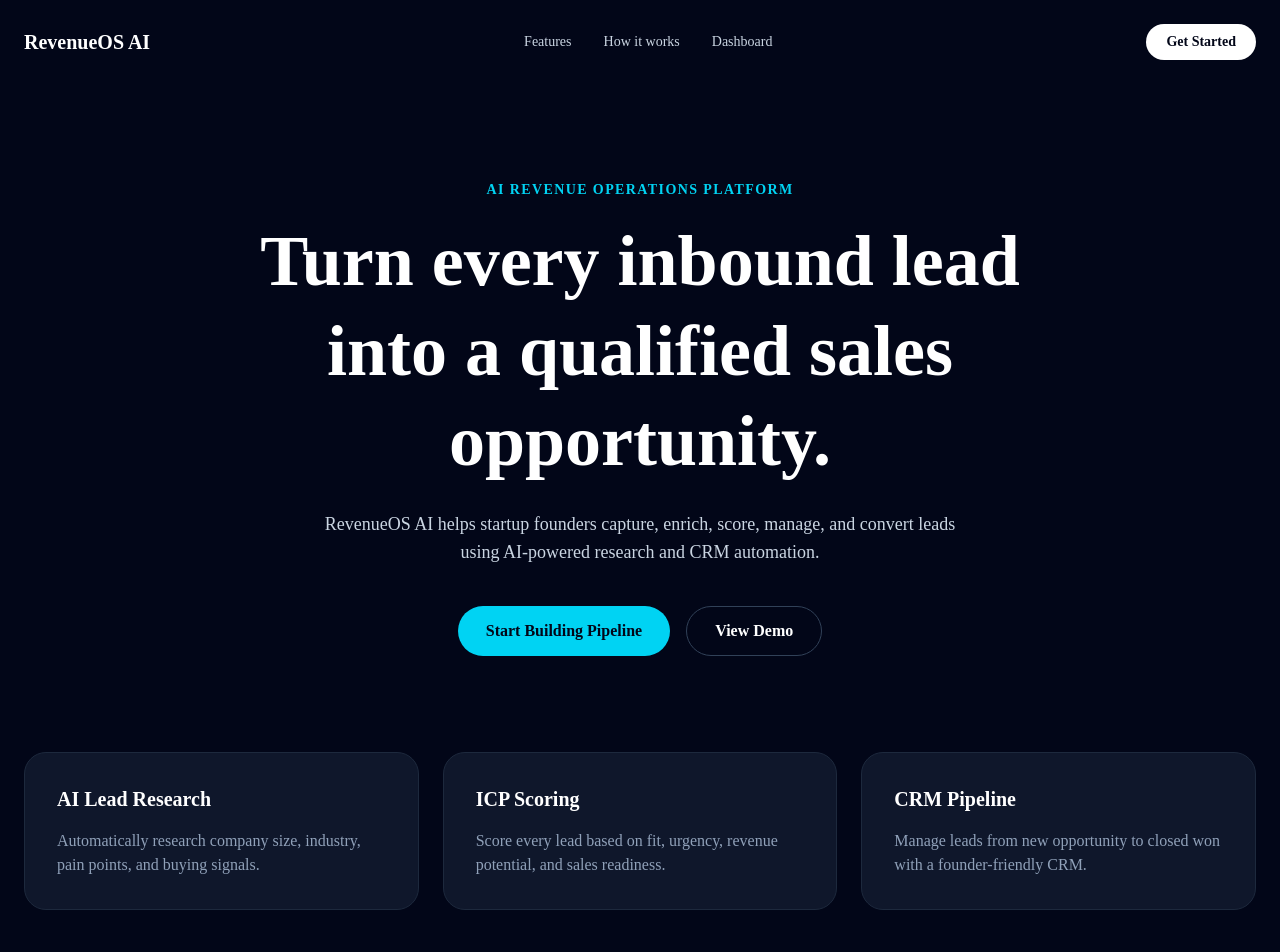
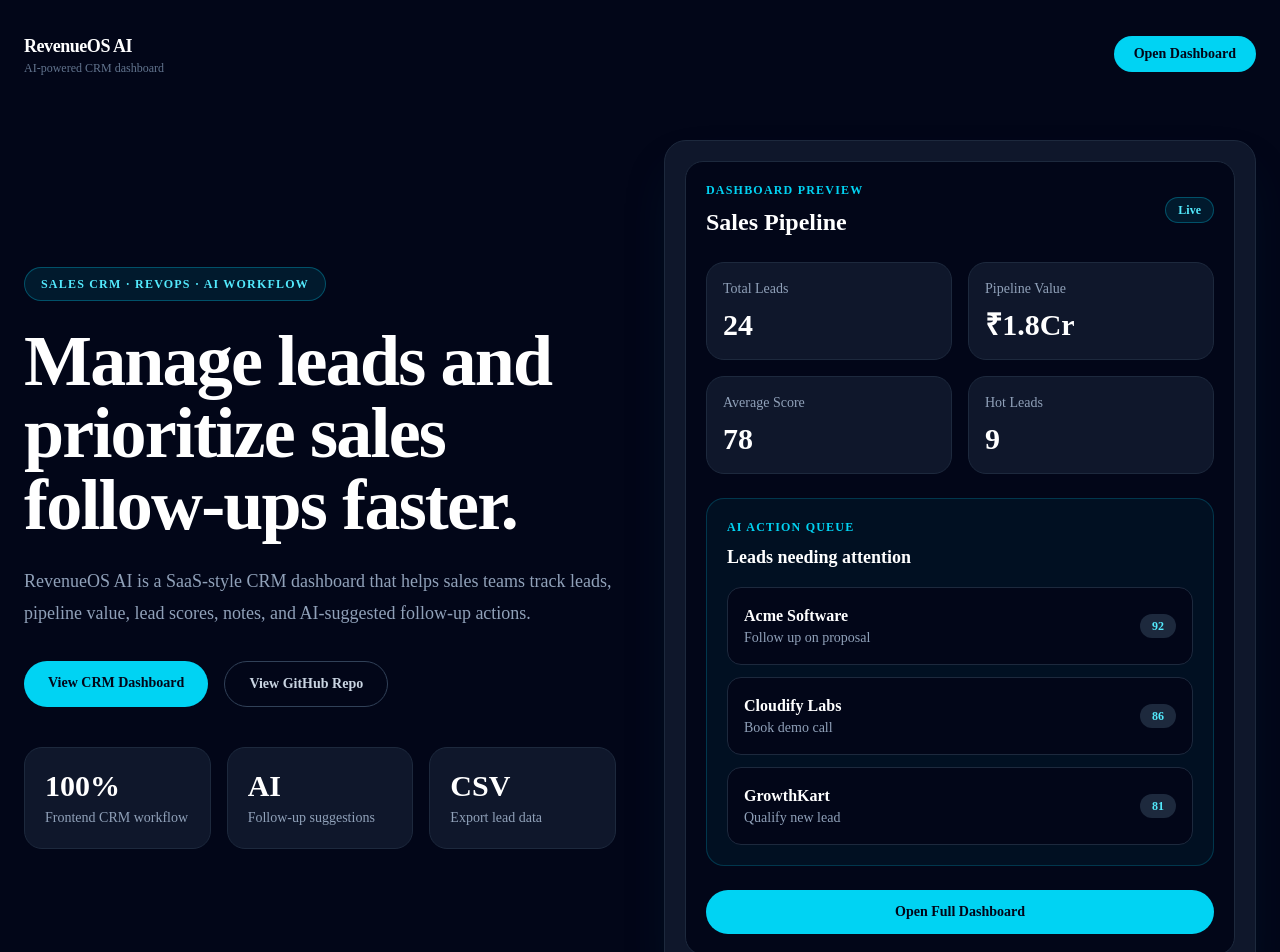
Before and after one commit to Asad97531/revenueos-ai, a Next.js app: page / in a window 1280 px wide. Shown: the top 952 px of the page. Built offline with nearby package versions, Linux system fonts and the light colour scheme.

Commit message:
Improve landing page with dashboard CTA

```diff
--- a/app/page.tsx
+++ b/app/page.tsx
@@ -1,105 +1,194 @@
-export default function Home() {
+import Link from "next/link";
+
+export default function HomePage() {
   return (
     <main className="min-h-screen bg-slate-950 text-white">
-      <nav className="mx-auto flex max-w-7xl items-center justify-between px-6 py-6">
-        <h1 className="text-xl font-bold">RevenueOS AI</h1>
+      <section className="mx-auto flex min-h-screen max-w-7xl flex-col px-6 py-8">
+        <nav className="flex items-center justify-between">
+          <div>
+            <p className="text-lg font-bold tracking-tight text-white">
+              RevenueOS AI
+            </p>
+            <p className="text-xs text-slate-500">
+              AI-powered CRM dashboard
+            </p>
+          </div>
 
-        <div className="hidden gap-8 text-sm text-slate-300 md:flex">
-          <a href="#features">Features</a>
-          <a href="#how-it-works">How it works</a>
-          <a href="#dashboard">Dashboard</a>
-        </div>
+          <Link
+            href="/dashboard"
+            className="rounded-full bg-cyan-400 px-5 py-2 text-sm font-semibold text-slate-950 hover:bg-cyan-300"
+          >
+            Open Dashboard
+          </Link>
+        </nav>
 
-        <button className="rounded-full bg-white px-5 py-2 text-sm font-semibold text-slate-950">
-          Get Started
-        </button>
-      </nav>
+        <div className="grid flex-1 items-center gap-12 py-16 lg:grid-cols-2">
+          <div>
+            <div className="inline-flex rounded-full border border-cyan-400/30 bg-cyan-400/10 px-4 py-2 text-xs font-semibold uppercase tracking-widest text-cyan-300">
+              Sales CRM · RevOps · AI Workflow
+            </div>
 
-      <section className="mx-auto max-w-7xl px-6 py-24 text-center">
-        <p className="mb-4 text-sm font-semibold uppercase tracking-widest text-cyan-400">
-          AI Revenue Operations Platform
-        </p>
+            <h1 className="mt-6 max-w-3xl text-5xl font-bold tracking-tight text-white md:text-7xl">
+              Manage leads and prioritize sales follow-ups faster.
+            </h1>
 
-        <h2 className="mx-auto max-w-4xl text-5xl font-bold leading-tight md:text-7xl">
-          Turn every inbound lead into a qualified sales opportunity.
-        </h2>
+            <p className="mt-6 max-w-2xl text-lg leading-8 text-slate-400">
+              RevenueOS AI is a SaaS-style CRM dashboard that helps sales teams
+              track leads, pipeline value, lead scores, notes, and AI-suggested
+              follow-up actions.
+            </p>
 
-        <p className="mx-auto mt-6 max-w-2xl text-lg text-slate-300">
-          RevenueOS AI helps startup founders capture, enrich, score, manage,
-          and convert leads using AI-powered research and CRM automation.
-        </p>
+            <div className="mt-8 flex flex-wrap gap-4">
+              <Link
+                href="/dashboard"
+                className="rounded-full bg-cyan-400 px-6 py-3 text-sm font-bold text-slate-950 hover:bg-cyan-300"
+              >
+                View CRM Dashboard
+              </Link>
 
-        <div className="mt-10 flex justify-center gap-4">
-          <button className="rounded-full bg-cyan-400 px-7 py-3 font-semibold text-slate-950">
-            Start Building Pipeline
-          </button>
-          <button className="rounded-full border border-slate-700 px-7 py-3 font-semibold text-white">
-            View Demo
-          </button>
-        </div>
-      </section>
+              <a
+                href="https://github.com/Asad97531/revenueos-ai"
+                target="_blank"
+                rel="noreferrer"
+                className="rounded-full border border-slate-700 px-6 py-3 text-sm font-bold text-slate-300 hover:bg-slate-900 hover:text-white"
+              >
+                View GitHub Repo
+              </a>
+            </div>
 
-      <section id="features" className="mx-auto grid max-w-7xl gap-6 px-6 pb-24 md:grid-cols-3">
-        <div className="rounded-3xl border border-slate-800 bg-slate-900 p-8">
-          <h3 className="text-xl font-bold">AI Lead Research</h3>
-          <p className="mt-4 text-slate-400">
-            Automatically research company size, industry, pain points, and buying signals.
-          </p>
-        </div>
+            <div className="mt-10 grid gap-4 sm:grid-cols-3">
+              <div className="rounded-2xl border border-slate-800 bg-slate-900 p-5">
+                <p className="text-3xl font-bold text-white">100%</p>
+                <p className="mt-1 text-sm text-slate-400">
+                  Frontend CRM workflow
+                </p>
+              </div>
 
-        <div className="rounded-3xl border border-slate-800 bg-slate-900 p-8">
-          <h3 className="text-xl font-bold">ICP Scoring</h3>
-          <p className="mt-4 text-slate-400">
-            Score every lead based on fit, urgency, revenue potential, and sales readiness.
-          </p>
-        </div>
+              <div className="rounded-2xl border border-slate-800 bg-slate-900 p-5">
+                <p className="text-3xl font-bold text-white">AI</p>
+                <p className="mt-1 text-sm text-slate-400">
+                  Follow-up suggestions
+                </p>
+              </div>
 
-        <div className="rounded-3xl border border-slate-800 bg-slate-900 p-8">
-          <h3 className="text-xl font-bold">CRM Pipeline</h3>
-          <p className="mt-4 text-slate-400">
-            Manage leads from new opportunity to closed won with a founder-friendly CRM.
-          </p>
-        </div>
-      </section>
-            <section id="how-it-works" className="mx-auto max-w-7xl px-6 pb-24">
-        <div className="rounded-3xl border border-slate-800 bg-slate-900 p-8 md:p-12">
-          <p className="text-sm font-semibold uppercase tracking-widest text-cyan-400">
-            How it works
-          </p>
+              <div className="rounded-2xl border border-slate-800 bg-slate-900 p-5">
+                <p className="text-3xl font-bold text-white">CSV</p>
+                <p className="mt-1 text-sm text-slate-400">
+                  Export lead data
+                </p>
+              </div>
+            </div>
+          </div>
 
-          <h2 className="mt-4 max-w-3xl text-3xl font-bold md:text-5xl">
-            From raw lead to revenue-ready opportunity in minutes.
-          </h2>
+          <div className="rounded-3xl border border-slate-800 bg-slate-900 p-5 shadow-2xl shadow-cyan-950/30">
+            <div className="rounded-2xl border border-slate-800 bg-slate-950 p-5">
+              <div className="flex items-center justify-between gap-4">
+                <div>
+                  <p className="text-xs font-semibold uppercase tracking-widest text-cyan-400">
+                    Dashboard Preview
+                  </p>
+                  <h2 className="mt-2 text-2xl font-bold text-white">
+                    Sales Pipeline
+                  </h2>
+                </div>
 
-          <div className="mt-10 grid gap-6 md:grid-cols-4">
-            {[
-              {
-                step: "01",
-                title: "Capture lead",
-                text: "Founder receives a new inbound lead from a website form.",
-              },
-              {
-                step: "02",
-                title: "Enrich company",
-                text: "AI researches the company, industry, pain points, and buying signals.",
-              },
-              {
-                step: "03",
-                title: "Score fit",
-                text: "RevenueOS AI calculates ICP score and deal potential.",
-              },
-              {
-                step: "04",
-                title: "Move pipeline",
-                text: "Founder manages follow-ups, tasks, emails, and deal stages.",
-              },
-            ].map((item) => (
-              <div key={item.step} className="rounded-2xl bg-slate-950 p-6">
-                <p className="text-sm font-bold text-cyan-400">{item.step}</p>
-                <h3 className="mt-4 text-lg font-bold">{item.title}</h3>
-                <p className="mt-3 text-sm text-slate-400">{item.text}</p>
+                <span className="rounded-full border border-cyan-400/30 bg-cyan-400/10 px-3 py-1 text-xs font-semibold text-cyan-300">
+                  Live
+                </span>
               </div>
-            ))}
+
+              <div className="mt-6 grid gap-4 sm:grid-cols-2">
+                <div className="rounded-2xl border border-slate-800 bg-slate-900 p-4">
+                  <p className="text-sm text-slate-400">Total Leads</p>
+                  <p className="mt-2 text-3xl font-bold text-white">24</p>
+                </div>
+
+                <div className="rounded-2xl border border-slate-800 bg-slate-900 p-4">
+                  <p className="text-sm text-slate-400">Pipeline Value</p>
+                  <p className="mt-2 text-3xl font-bold text-white">₹1.8Cr</p>
+                </div>
+
+                <div className="rounded-2xl border border-slate-800 bg-slate-900 p-4">
+                  <p className="text-sm text-slate-400">Average Score</p>
+                  <p className="mt-2 text-3xl font-bold text-white">78</p>
+                </div>
+
+                <div className="rounded-2xl border border-slate-800 bg-slate-900 p-4">
+                  <p className="text-sm text-slate-400">Hot Leads</p>
+                  <p className="mt-2 text-3xl font-bold text-white">9</p>
+                </div>
+              </div>
+
+              <div className="mt-6 rounded-2xl border border-cyan-400/20 bg-cyan-400/5 p-5">
+                <p className="text-xs font-semibold uppercase tracking-widest text-cyan-400">
+                  AI Action Queue
+                </p>
+
+                <h3 className="mt-2 text-lg font-bold text-white">
+                  Leads needing attention
+                </h3>
+
+                <div className="mt-4 space-y-3">
+                  <div className="rounded-xl border border-slate-800 bg-slate-950 p-4">
+                    <div className="flex items-center justify-between">
+                      <div>
+                        <p className="font-semibold text-white">
+                          Acme Software
+                        </p>
+                        <p className="text-sm text-slate-400">
+                          Follow up on proposal
+                        </p>
+                      </div>
+
+                      <span className="rounded-full bg-slate-800 px-3 py-1 text-xs font-bold text-cyan-300">
+                        92
+                      </span>
+                    </div>
+                  </div>
+
+                  <div className="rounded-xl border border-slate-800 bg-slate-950 p-4">
+                    <div className="flex items-center justify-between">
+                      <div>
+                        <p className="font-semibold text-white">
+                          Cloudify Labs
+                        </p>
+                        <p className="text-sm text-slate-400">
+                          Book demo call
+                        </p>
+                      </div>
+
+                      <span className="rounded-full bg-slate-800 px-3 py-1 text-xs font-bold text-cyan-300">
+                        86
+                      </span>
+                    </div>
+                  </div>
+
+                  <div className="rounded-xl border border-slate-800 bg-slate-950 p-4">
+                    <div className="flex items-center justify-between">
+                      <div>
+                        <p className="font-semibold text-white">
+                          GrowthKart
+                        </p>
+                        <p className="text-sm text-slate-400">
+                          Qualify new lead
+                        </p>
+                      </div>
+
+                      <span className="rounded-full bg-slate-800 px-3 py-1 text-xs font-bold text-cyan-300">
+                        81
+                      </span>
+                    </div>
+                  </div>
+                </div>
+              </div>
+
+              <Link
+                href="/dashboard"
+                className="mt-6 block rounded-full bg-cyan-400 px-6 py-3 text-center text-sm font-bold text-slate-950 hover:bg-cyan-300"
+              >
+                Open Full Dashboard
+              </Link>
+            </div>
           </div>
         </div>
       </section>
```
